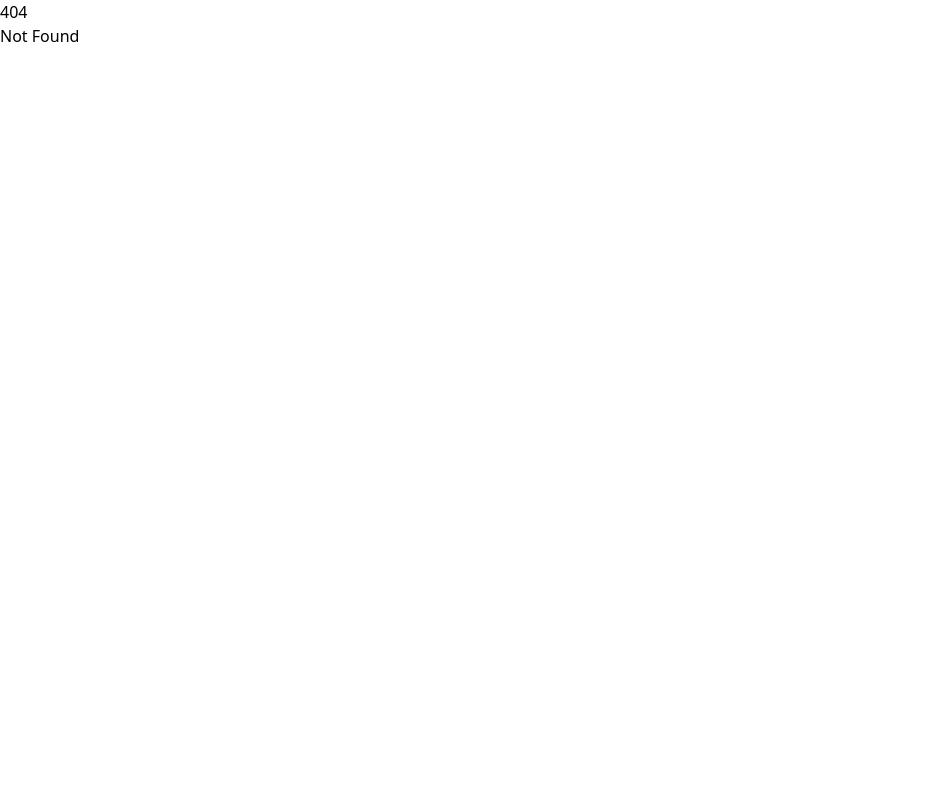
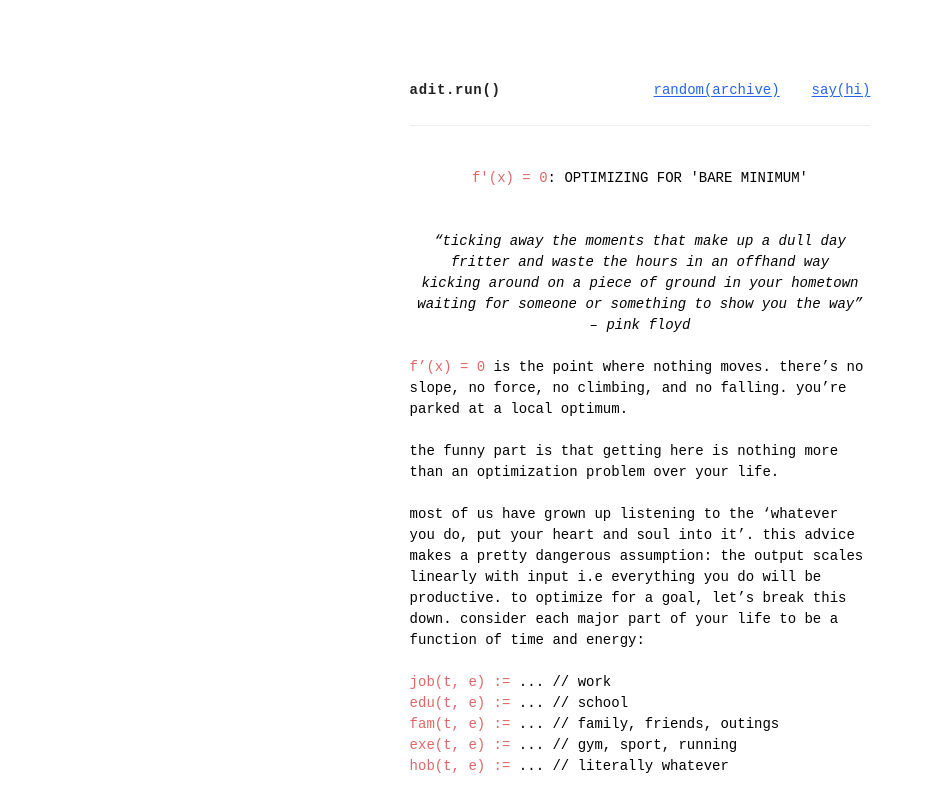
Before and after one commit to AlphaLaser/AditDotRun, a SvelteKit app: page /essays/0 in a window 1280 px wide. Before the commit this address had no page. Shown: the top 799 px of the page, without its empty margins (0-934 px from the left). Built offline with nearby package versions, Linux system fonts and the light colour scheme.

Commit message:
Add Essay

```diff
--- /dev/null
+++ b/src/routes/essays/0/+page.svelte
@@ -0,0 +1,174 @@
+<div class="thin-centered">
+	<nav class="navbar">
+		<div class="navbar-left">
+			<a href="/" class="brand-link">
+				adit.run()
+			</a>
+		</div>
+		<div class="navbar-right">
+			<!-- <a href="/essays" class="nav-link">home</a> -->
+			<a href="/archive" class="nav-link">random(archive)</a>
+			<a href="/hi" class="nav-link">say(hi)</a>
+			<!-- <a href="javascript:void(0)" class="nav-link">placeholder</a> -->
+		</div>
+	</nav>
+
+    <br/><br/>
+    <center>
+        <h1><span style="color: #e06666">f'(x) = 0</span>: OPTIMIZING FOR 'BARE MINIMUM'</h1>
+
+        <br><br>
+
+        <i>
+        “ticking away the moments that make up a dull day <br>
+        fritter and waste the hours in an offhand way <br>
+        kicking around on a piece of ground in your hometown <br>
+        waiting for someone or something to show you the way” <br>
+        – pink floyd
+        </i>
+        <br><br>
+    </center>
+
+    <span style="color: #e06666">f’(x) = 0</span> is the point where nothing moves. there’s no slope, no force, no climbing, and no falling. you’re parked at a local optimum. <br><br>
+the funny part is that getting here is nothing more than an optimization problem over your life. <br><br>
+
+most of us have grown up listening to the ‘whatever you do, put your heart and soul into it’. this advice makes a pretty dangerous assumption: the output scales linearly with input i.e everything you do will be productive. to optimize for a goal, let’s break this down. consider each major part of your life to be a function of time and energy: <br><br>
+
+<span style="color: #e06666">job(t, e) := </span> ... // work <br>
+<span style="color: #e06666">edu(t, e) := </span> ... // school <br>
+<span style="color: #e06666">fam(t, e) := </span> ... // family, friends, outings <br>
+<span style="color: #e06666">exe(t, e) := </span> ... // gym, sport, running <br>
+<span style="color: #e06666">hob(t, e) := </span> ... // literally whatever <br><br>
+
+the task is to optimize these functions based on your goals. <br><br>
+
+example: are you grinding courses at uni when all you dream about is building the next big thing? <br><br>
+
+<span style="color: #e06666">max(hob)</span> and optimize <span style="color: #e06666">edu</span> to a goal that makes sense. <br><br>
+
+<i>
+“for example, i always used to say that the smartest student will get 85% in all of his courses. this way, you end up with somewhere around 4.0 score, but you did not over-study, and you did not under-study.”
+- andrej karpathy <br><br>
+</i>
+
+it’s completely fine to optimize some functions to achieve a bare minimum in order to maximize the central goal - finishing more credits at uni early on to take a semester off and travel, or doing the absolute bare minimum at work because your goal is to spend as much time as you can with your family in the evening. <br><br>
+
+<span style="color: #e06666">f’(x) = 0</span> isn’t being a loser and giving up. it’s simply a way to optimize for the end goal. <br><br>
+
+––– <br><br>
+
+i know this is some fairly obvious stuff wrapped in [perhaps unnecessarily] technical jargon but breaking down life into functions that can be optimized really changed the perspective for me. <br><br>
+
+the beauty of this point of view is that it can be broken down even further and allows you to explicitly define thresholds and help you decide how much time and energy to give each function.
+
+
+
+</div>
+
+<style>
+	.thin-centered {
+		font-family: 'JetBrains Mono', monospace;
+		font-size: 14px;
+		width: 40vw;
+		min-width: 320px;
+		max-width: 600px;
+		margin: 1.5rem auto 3rem auto;
+		padding: 2rem 2vw;
+		background: transparent;
+		box-sizing: border-box;
+	}
+	.navbar {
+		width: 100%;
+		display: flex;
+		justify-content: space-between;
+		align-items: center;
+		padding: 1.5rem 0 1.5rem 0;
+		box-sizing: border-box;
+		font-family: 'JetBrains Mono', monospace;
+		background: white;
+		z-index: 10;
+		border-bottom: 1px solid #eee;
+		position: static;
+	}
+	.navbar-left {
+		font-weight: 700;
+		letter-spacing: 0.05em;
+		color: #222;
+		font-family: 'JetBrains Mono', monospace;
+		font-size: 14px;
+	}
+	.navbar-right {
+		display: flex;
+		gap: 2rem;
+	}
+	.nav-link {
+		color: #2563eb;
+		text-decoration: underline;
+		font-size: 14px;
+		font-family: 'JetBrains Mono', monospace;
+		transition: color 0.2s;
+		text-underline-offset: 2px;
+	}
+	.nav-link:hover {
+		color: #1d4ed8;
+		text-decoration-thickness: 2px;
+	}
+	.brand-link {
+		color: #222;
+		text-decoration: none;
+		cursor: pointer;
+	}
+	.brand-link:hover {
+		color: #222;
+		text-decoration: none;
+	}
+	.contact-link {
+		color: #2563eb;
+		text-decoration: underline;
+		text-underline-offset: 2px;
+		transition: color 0.2s;
+	}
+	.contact-link:hover {
+		color: #1d4ed8;
+		text-decoration-thickness: 2px;
+	}
+	.tooltip-underline {
+		position: relative;
+		display: inline-block;
+		border-bottom: 1px dashed #888;
+		cursor: pointer;
+		transition: border-color 0.2s, color 0.2s;
+		color: #888;
+	}
+	.tooltip-underline:hover {
+		border-bottom: 1px solid #222;
+		color: #222;
+	}
+	.tooltip-box {
+		display: none;
+		position: absolute;
+		left: 50%;
+		top: 120%;
+		transform: translateX(-50%);
+		min-width: 210px;
+		background: #fff;
+		color: #222;
+		border: 1px solid #e0e0e0;
+		border-radius: 8px;
+		box-shadow: 0 2px 12px 0 rgba(0,0,0,0.07);
+		padding: 0.75rem 1rem;
+		font-size: 13px;
+		font-family: 'JetBrains Mono', monospace;
+		z-index: 100;
+		white-space: pre-line;
+		pointer-events: none;
+	}
+	.tooltip-underline:hover .tooltip-box {
+		display: block;
+		animation: fadeIn 0.18s;
+	}
+	@keyframes fadeIn {
+		from { opacity: 0; transform: translateX(-50%) translateY(10px); }
+		to { opacity: 1; transform: translateX(-50%) translateY(0); }
+	}
+</style>
```
